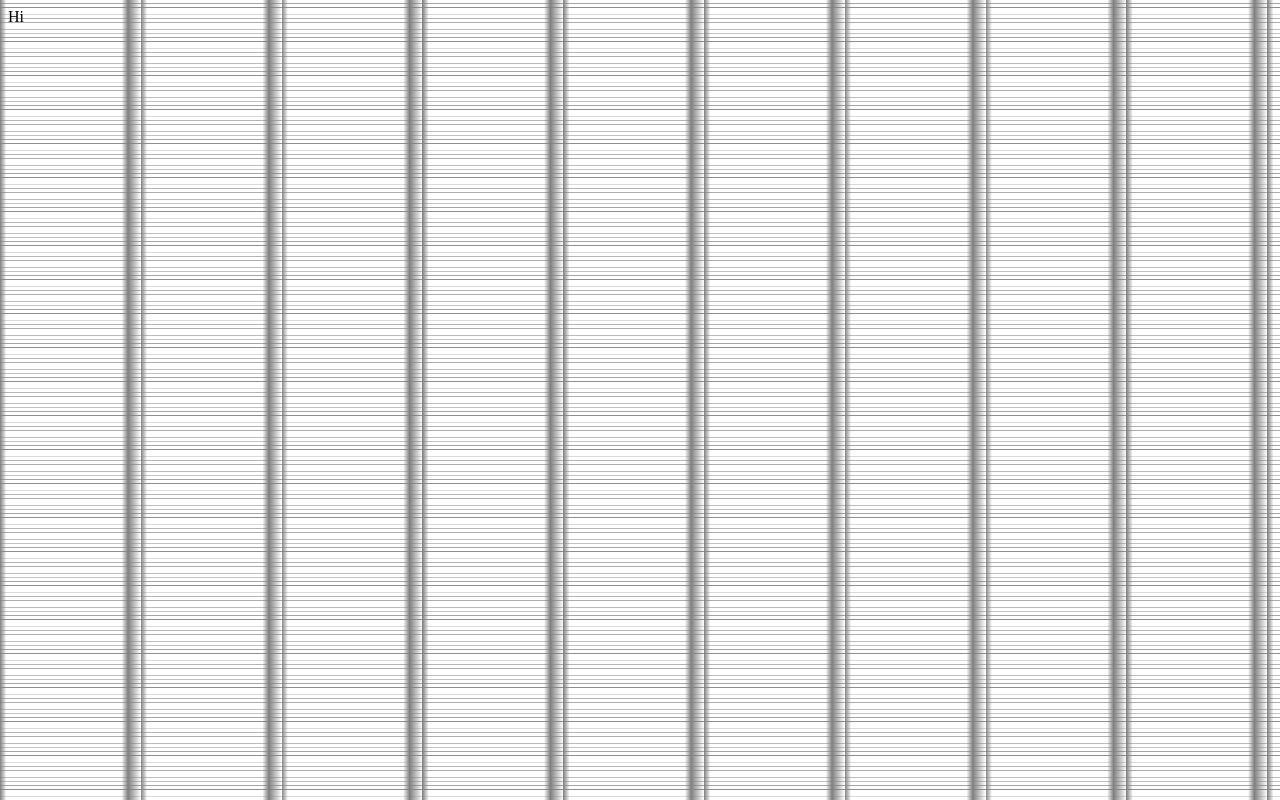
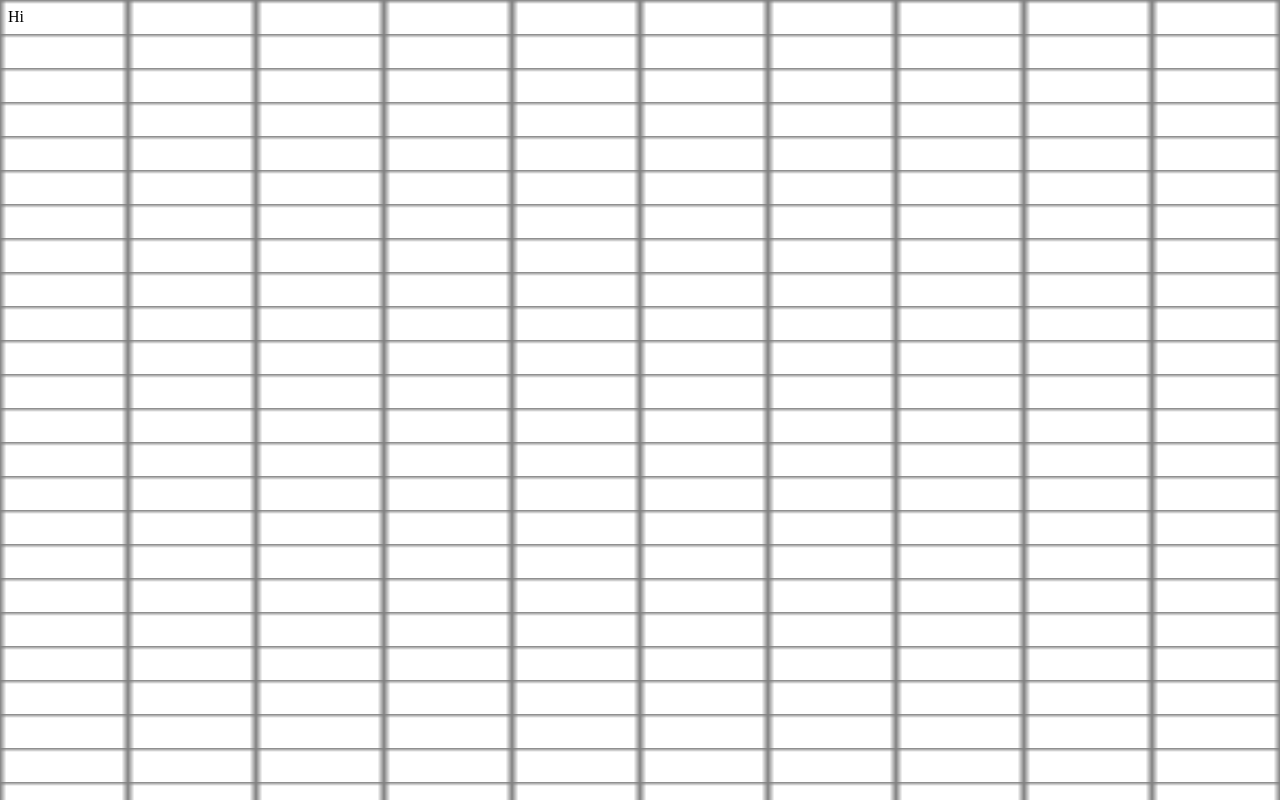
Before and after one commit to Gorvalis/gridpractice, a plain HTML site: page index.html in a window 1280 px wide. Drawn offline with Linux system fonts and the light colour scheme.

Commit message:
Tidying the horizontal, still way too many

```diff
--- a/styles/styles.css
+++ b/styles/styles.css
@@ -7,14 +7,13 @@ body {
     grey 0%,
         transparent 0.5%,
         transparent 9.5%,
-        grey 10%,
-        transparent 11%
-        ),repeating-linear-gradient(
+        grey 10%
+        ),
+        repeating-linear-gradient(
             to bottom,
         grey 0%,
-            transparent 0.5%,
-            transparent 9.5%,
-            grey 10%,
-            transparent 11%
+            transparent 0.5vh,
+            transparent 95vh,
+            grey 100vh
             )
   }
```
